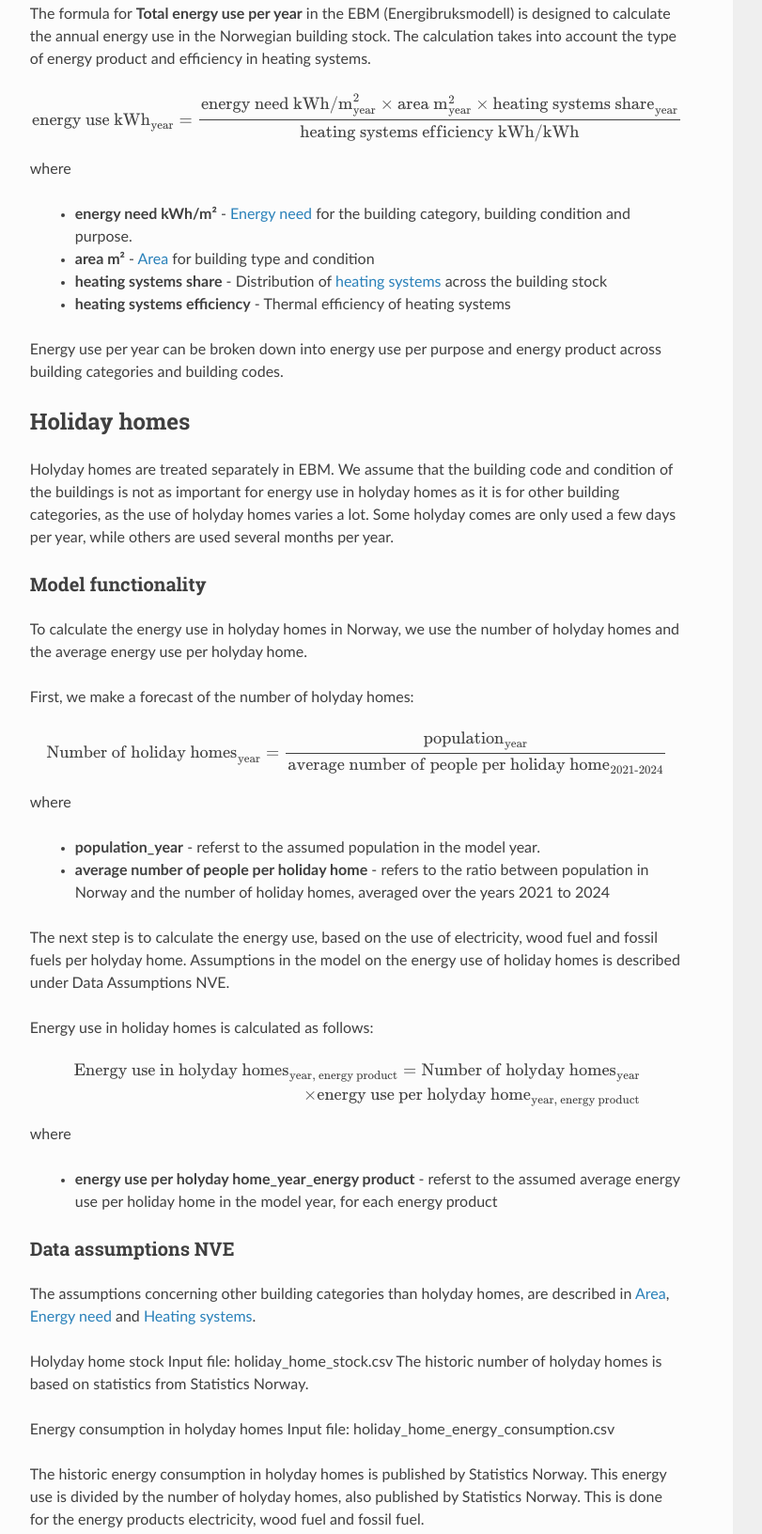
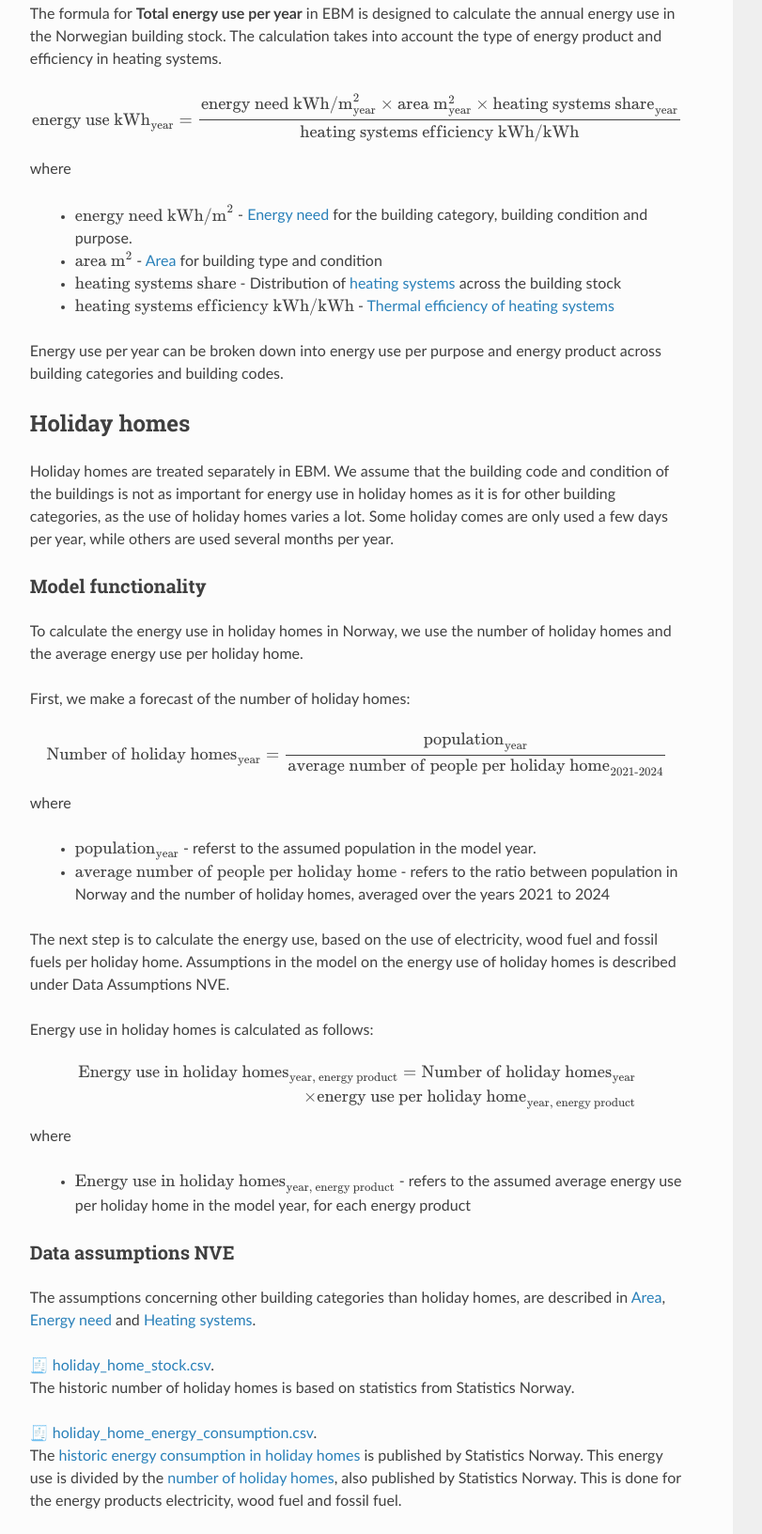
Before and after one commit to NVE/ebm-docs, a plain HTML site: page energy_use/index.html in a window 1280 px wide. Shown: the part 633-2265 px from the top of the page at 94% size, without its empty margins (320-1131 px from the left). Drawn offline with nearby package versions, Linux system fonts and the light colour scheme.

Commit message:
Auto-publish docs from Azure DevOps build 65962

```diff
--- a/energy_use/index.html
+++ b/energy_use/index.html
@@ -105,7 +105,7 @@
            <div itemprop="articleBody">
 
   <section id="energy-use">
-<h1>Energy use<a class="headerlink" href="#energy-use" title="Link to this heading"></a></h1>
+<span id="energy-use-doc"></span><h1>Energy use<a class="headerlink" href="#energy-use" title="Link to this heading"></a></h1>
 <p>The model calculates the energy use by combining energy need, area and heating systems.
 How much energy the building stock uses depends on it’s energy need and which heating technologies are used to cover it.
 For instance, both air-to-air heat pumps and electrical panel heaters use electricity to heat a room, but heat pumps use
@@ -128,7 +128,7 @@ The energy products included in the model are electricity, fuel wood, district h
 </nav>
 <section id="model-functionality">
 <h2>Model functionality<a class="headerlink" href="#model-functionality" title="Link to this heading"></a></h2>
-<p>The formula for <strong>Total energy use per year</strong> in the EBM (Energibruksmodell) is designed to calculate the annual energy use in the Norwegian building stock.
+<p>The formula for <strong>Total energy use per year</strong> in EBM is designed to calculate the annual energy use in the Norwegian building stock.
 The calculation takes into account the type of energy product and efficiency in heating systems.</p>
 <div class="math notranslate nohighlight">
 \[\text{energy use kWh}_{\text{year}} =
@@ -143,29 +143,29 @@ The calculation takes into account the type of energy product and efficiency in
 <p>where</p>
 <blockquote>
 <div><ul class="simple">
-<li><p><strong>energy need kWh/m²</strong>
+<li><p><span class="math notranslate nohighlight">\(\text{energy need kWh/m}^{\text{2}}\)</span>
 - <a class="reference internal" href="../energy_need/index.html#energy-need"><span class="std std-ref">Energy need</span></a> for the building category, building condition and purpose.</p></li>
-<li><p><strong>area m²</strong>
+<li><p><span class="math notranslate nohighlight">\(\text{area m}^{\text{2}}\)</span>
 - <a class="reference internal" href="../area/index.html#area"><span class="std std-ref">Area</span></a> for building type and condition</p></li>
-<li><p><strong>heating systems share</strong>
+<li><p><span class="math notranslate nohighlight">\(\text{heating systems share}\)</span>
 - Distribution of <a class="reference internal" href="../heating_systems/index.html#aggregating-the-heating-systems"><span class="std std-ref">heating systems</span></a> across the building stock</p></li>
-<li><p><strong>heating systems efficiency</strong>
-- Thermal efficiency of heating systems</p></li>
+<li><p><span class="math notranslate nohighlight">\(\text{heating systems efficiency kWh/kWh}\)</span>
+- <a class="reference internal" href="../heating_systems/index.html#heating-systems-efficiencies"><span class="std std-ref">Thermal efficiency of heating systems</span></a></p></li>
 </ul>
 </div></blockquote>
 <p>Energy use per year can be broken down into energy use per purpose and energy product across building categories and building codes.</p>
 </section>
 <section id="holiday-homes">
 <h2>Holiday homes<a class="headerlink" href="#holiday-homes" title="Link to this heading"></a></h2>
-<p>Holyday homes are treated separately in EBM.
-We assume that the building code and condition of the buildings is not as important for energy use in holyday
-homes as it is for other building categories, as the use of holyday homes varies a lot.
-Some holyday comes are only used a few days per year, while others are used several months per year.</p>
+<p>Holiday homes are treated separately in EBM.
+We assume that the building code and condition of the buildings is not as important for energy use in holiday
+homes as it is for other building categories, as the use of holiday homes varies a lot.
+Some holiday comes are only used a few days per year, while others are used several months per year.</p>
 <section id="id1">
 <h3>Model functionality<a class="headerlink" href="#id1" title="Link to this heading"></a></h3>
-<p>To calculate the energy use in holyday homes in Norway,
-we use the number of holyday homes and the average energy use per holyday home.</p>
-<p>First, we make a forecast of the number of holyday homes:</p>
+<p>To calculate the energy use in holiday homes in Norway,
+we use the number of holiday homes and the average energy use per holiday home.</p>
+<p>First, we make a forecast of the number of holiday homes:</p>
 <div class="math notranslate nohighlight">
 \[\text{Number of holiday homes}_{\text{year}} =
    \frac{
@@ -176,45 +176,43 @@ we use the number of holyday homes and the average energy use per holyday home.<
 <p>where</p>
 <blockquote>
 <div><ul class="simple">
-<li><p><strong>population_year</strong>
+<li><p><span class="math notranslate nohighlight">\(\text{population}_{\text{year}}\)</span>
 - referst to the assumed population in the model year.</p></li>
-<li><p><strong>average number of people per holiday home</strong>
+<li><p><span class="math notranslate nohighlight">\(\text{average number of people per holiday home}\)</span>
 - refers to the ratio between population in Norway and the number of holiday homes, averaged over the years 2021 to 2024</p></li>
 </ul>
 </div></blockquote>
-<p>The next step is to calculate the energy use, based on the use of electricity, wood fuel and fossil fuels per holyday home.
+<p>The next step is to calculate the energy use, based on the use of electricity, wood fuel and fossil fuels per holiday home.
 Assumptions in the model on the energy use of holiday homes is described under Data Assumptions NVE.</p>
 <p>Energy use in holiday homes is calculated as follows:</p>
 <div class="math notranslate nohighlight">
-\[\begin{split}\text{Energy use in holyday homes}_{\text{year, energy product}} =
-    \text{Number of holyday homes}_{\text{year}} \\
+\[\begin{split}\text{Energy use in holiday homes}_{\text{year, energy product}} =
+    \text{Number of holiday homes}_{\text{year}} \\
     \times
-    \text{energy use per holyday home}_{\text{year, energy product}}\end{split}\]</div>
+    \text{energy use per holiday home}_{\text{year, energy product}}\end{split}\]</div>
 <p>where</p>
 <blockquote>
 <div><ul class="simple">
-<li><p><strong>energy use per holyday home_year_energy product</strong>
-- referst to the assumed average energy use per holiday home in the model year, for each energy product</p></li>
+<li><p><span class="math notranslate nohighlight">\(\text{Energy use in holiday homes}_{\text{year, energy product}}\)</span>
+- refers to the assumed average energy use per holiday home in the model year, for each energy product</p></li>
 </ul>
 </div></blockquote>
 </section>
 <section id="data-assumptions-nve">
 <h3>Data assumptions NVE<a class="headerlink" href="#data-assumptions-nve" title="Link to this heading"></a></h3>
-<p>The assumptions concerning other building categories than holyday homes, are described in <a class="reference internal" href="../area/index.html#area"><span class="std std-ref">Area</span></a>, <a class="reference internal" href="../energy_need/index.html#energy-need"><span class="std std-ref">Energy need</span></a> and <a class="reference internal" href="../heating_systems/index.html#heating-systems"><span class="std std-ref">Heating systems</span></a>.</p>
-<p>Holyday home stock
-Input file: holiday_home_stock.csv
-The historic number of holyday homes is based on statistics from Statistics Norway.</p>
-<p>Energy consumption in holyday homes
-Input file: holiday_home_energy_consumption.csv</p>
-<p>The historic energy consumption in holyday homes is published by Statistics Norway.
-This energy use is divided by the number of holyday homes, also published by Statistics Norway.
+<p>The assumptions concerning other building categories than holiday homes, are described in <a class="reference internal" href="../area/index.html#area"><span class="std std-ref">Area</span></a>, <a class="reference internal" href="../energy_need/index.html#energy-need"><span class="std std-ref">Energy need</span></a> and <a class="reference internal" href="../heating_systems/index.html#heating-systems"><span class="std std-ref">Heating systems</span></a>.</p>
+<p>🧾 <a class="reference internal" href="../input_description.html#holiday-home-stock-csv"><span class="std std-ref">holiday_home_stock.csv</span></a>. <br>
+The historic number of holiday homes is based on statistics from Statistics Norway.</p>
+<p>🧾 <a class="reference internal" href="../input_description.html#holiday-home-energy-consumption-csv"><span class="std std-ref">holiday_home_energy_consumption.csv</span></a>. <br>
+The <a class="reference external" href="https://www.ssb.no/en/statbank/table/13929">historic energy consumption in holiday homes</a> is published by Statistics Norway.
+This energy use is divided by the <a class="reference external" href="https://www.ssb.no/en/statbank/table/03174">number of holiday homes</a>, also published by Statistics Norway.
 This is done for the energy products electricity, wood fuel and fossil fuel.</p>
-<p>The development in use of the different energy products pr holyday home is assumed based on the historic development.
-The electricity use per holyday home has increased over the last 20 years, and we expect this trend to continue.
-However, we assume that the increase will slow down over time and that the electricity use per holyday hose never exceeds the level in 2021,
-when corona restrictions on travel caused people to use their holyday homes more.</p>
-<p>For wood fuel use, we assume that going forward, this will be the same as the average use in the years 2019 to 2023.</p>
-<p>There is still some use of fossil fuels in holiday homes. This is assumed to continue in the years ahead.</p>
+<p>The development in use of the different energy products per holiday home is assumed based on the historic development.
+The electricity use per holiday home has increased over the last 20 years, and we expect this trend to continue.
+However, we assume that the increase will slow down over time and that the electricity use per holiday home never exceeds the level in 2021,
+when corona restrictions on travel caused people to use their holiday homes more.</p>
+<p>For fuelwood use, we assume that going forward, this will be the same as the average use in the years 2019 to 2023.</p>
+<p>There are still some use of fossil fuels in holiday homes. This is assumed to continue in the years ahead.</p>
 <p>Last Updated on 2025-10-13</p>
 <p>Version: 0.99.2.</p>
 </section>
```
Also changed, not shown: area/index.html (+1 -1 lines), building_parameters/index.html (+1 -1 lines), energy_need/index.html (+1 -1 lines), geographical_distribution/index.html (+1 -1 lines), heating_systems/index.html (+1 -1 lines), model_description/index.html (+6 -6 lines), _sources/area/index.rst.txt, _sources/building_parameters/index.rst.txt, _sources/energy_need/index.rst.txt, _sources/energy_use/index.rst.txt, _sources/geographical_distribution/index.rst.txt, _sources/heating_systems/index.rst.txt, _sources/model_description/index.rst.txt, searchindex.js, 1 other file.
